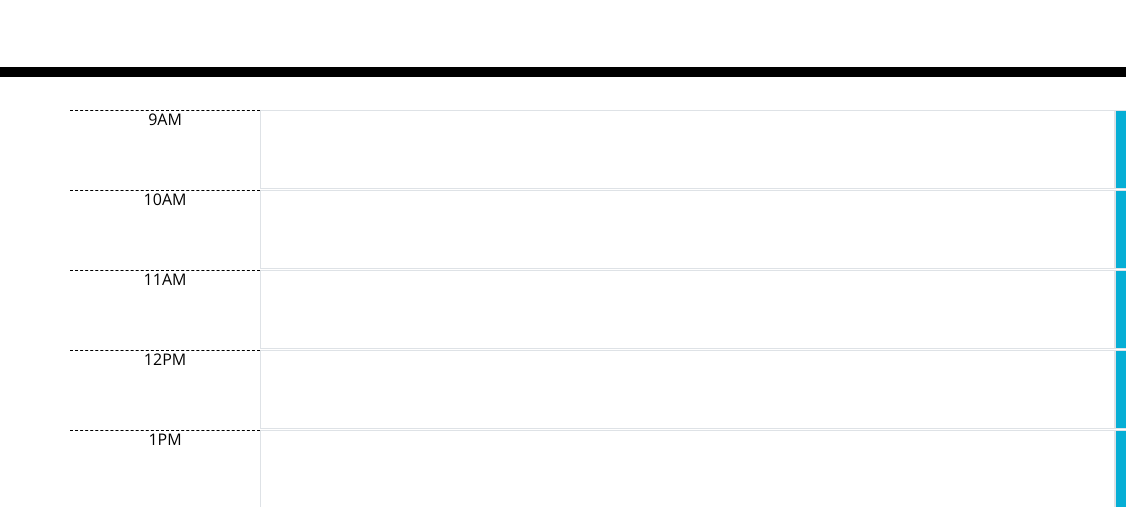
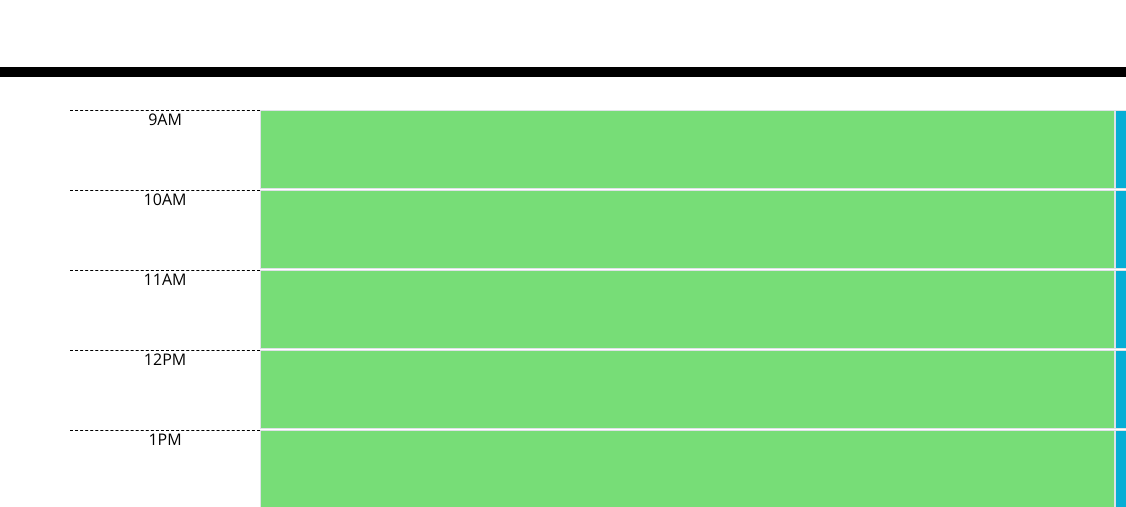
Before and after one commit to shanscirg/day-planner, a plain HTML site: page index.html in a window 1280 px wide. Shown: the part 227-734 px from the top of the page, 0-1126 px from the left. Drawn offline with nearby package versions, Linux system fonts and the light colour scheme.

Commit message:
created for loop to add styles based on current time/time on planner

```diff
--- a/planner.js
+++ b/planner.js
@@ -2,30 +2,28 @@
 $("#currentDay").append(moment().format("dddd, MMMM Do, YYYY"));
 
 
+// assign styles to event blocks based on if each is in the past/present/future:
 
+// change current time to a number and save into variable 'currentTime'
+const currentTime = parseInt(moment().format("HH00"), 10);
 
-// assigning time blocks styles based on if each is in the past/present/future:
-const currentTime = moment().format("HHHH");
-const dataTime = $(".hour").data();
-console.log(dataTime);
-
-if (dataTime > currentTime) {
-    console.log("future class");
-    //$("textarea").addClass(future);
+// for loop that adds classes to planner based on current time and time on schedule
+for (var i = 0; i < $(".hour").length; i++) {
+    var currentDiv = $($(".hour")[i]).next();
+    var dataTime = parseInt($($(".hour")[i]).data().time, 10);
+    if (dataTime < currentTime) {
+        currentDiv.addClass("past");
+    } else if (dataTime > currentTime) {
+        currentDiv.addClass("future");
+    } else {
+        currentDiv.addClass("present");
+    }
 }
-if (dataTime < currentTime) {
-    console.log("past class");
-    // $("textarea").addClass(past);
-} else {
-    console.log("present class");
-    //$("textarea").addClass(present);
-}
-
-
 
 
 // when document loads/refreshes, grab each event from local storage and place in corresponding time block
 $(document).ready(render());
+
 
 // when save button is clicked, store the event info to local storage
 $(".saveBtn").on("click", function () {
@@ -35,11 +33,11 @@ $(".saveBtn").on("click", function () {
     render();
 })
 
+
 // grab each event from local storage and place in corresponding time block
 function render() {
     for (let i = 0; i < 9; i++) {
         const oneEvent = localStorage.getItem(i);
         $("#" + i).text(oneEvent);
-        console.log(oneEvent);
     }
 }
```
Also changed, not shown: index.html (+1 -1 lines).
